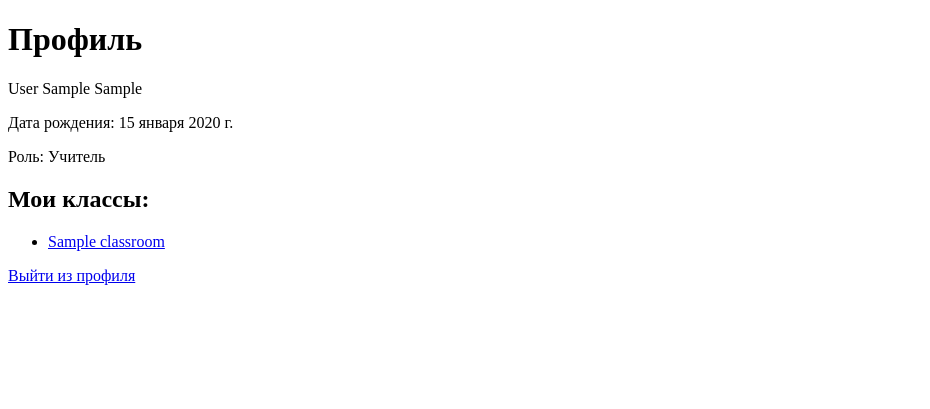
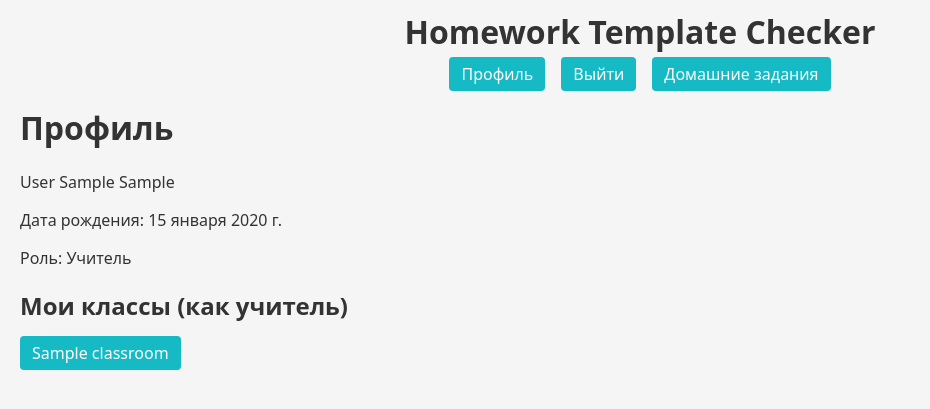
Before and after one commit to Fewerim/homework-template-checker, a Django app: page /profile/ in a window 1280 px wide. Shown: the top 409 px of the page, without its empty margins (0-930 px from the left). Run offline with Django 5.2, Linux system fonts and the light colour scheme; a user stored in the database is signed in; tables that the repository leaves empty hold one stand-in row (values such as "Sample post").

Commit message:
add styles, a basic framework has been created for all pages

```diff
--- /dev/null
+++ b/homework/static/homework/css/style.css
@@ -0,0 +1,85 @@
+body {
+    font-family: system-ui, sans-serif;
+    background-color: #f5f5f5;
+    margin: 0;
+    padding: 10px 20px;
+}
+
+h1, h2, p {
+    color: #333333;
+}
+
+.head {
+    text-align: center;
+    margin-bottom: 20px;
+}
+
+.head h1 {
+    margin: 0 0 10px 0;
+}
+
+.head h1 a {
+    text-decoration: none;
+    color: inherit;
+}
+
+.head h1 a:hover {
+    text-decoration: none;
+}
+
+.head nav ul {
+    list-style: none;
+    margin: 0;
+    padding: 0;
+    display: flex;
+    justify-content: center;
+    gap: 16px;
+}
+
+.head nav a {
+    text-decoration: none;
+    color: #ffffff;
+    background-color: #16BAC5;
+    padding: 6px 12px;
+    border-radius: 4px;
+    transition: background-color 0.2s ease, transform 0.1s ease;
+}
+
+.head nav a:hover {
+    background-color: #1d4ed8;
+    transform: translateY(-1px);
+}
+
+.head nav a:active {
+    transform: translateY(0);
+}
+
+.profile_classes ul {
+    list-style: none;
+    margin: 0;
+    padding: 0;
+    display: flex;
+    gap: 16px;
+}
+
+.profile_classes a {
+    text-decoration: none;
+    color: #ffffff;
+    background-color: #16BAC5;
+    padding: 6px 12px;
+    border-radius: 4px;
+    transition: background-color 0.2s ease, transform 0.1s ease;
+}
+
+.profile_classes a:hover {
+    background-color: #1d4ed8;
+    transform: translateY(-1px);
+}
+
+.profile_classes a:active {
+    transform: translateY(0);
+}
+
+.class_students li {
+    list-style: none;
+}
--- /dev/null
+++ b/homework/templates/homework/base.html
@@ -0,0 +1,33 @@
+{% load static %}
+<!DOCTYPE html>
+<html lang="ru">
+<head>
+    <meta charset="UTF-8">
+    <title>{% block title %}Домашняя страница{% endblock %}</title>
+
+    <link rel="stylesheet" href="{% static 'homework/css/style.css' %}">
+</head>
+<body>
+<header class="head">
+    <h1><a href="{% url 'home' %}">Homework Template Checker</a></h1>
+    <nav>
+      <ul>
+          {% if user.is_authenticated %}
+            <li><a href="{% url 'profile' %}">Профиль</a></li>
+            <li><a href="{% url 'logout' %}">Выйти</a></li>
+          {% else %}
+            <li><a href="{% url 'login' %}">Войти</a></li>
+            <li><a href="{% url 'register' %}">Регистрация</a></li>
+          {% endif %}
+          <li><a href="{% url 'homework_list' %}">Домашние задания</a></li>
+      </ul>
+    </nav>
+</header>
+
+  <main>
+      {% block content %}
+        <h2>Шаблон домашнего задания</h2>
+      {% endblock %}
+  </main>
+</body>
+</html>
--- a/homework/templates/homework/profile.html
+++ b/homework/templates/homework/profile.html
@@ -1,20 +1,19 @@
-<!DOCTYPE html>
-<html lang="en">
-<head>
-    <meta charset="UTF-8">
-    <title>Профиль</title>
-</head>
-<body>
+{% extends "homework/base.html" %}
+
+{% block title %}Профиль{% endblock %}
+
+{% block content %}
     <h1>Профиль</h1>
     <p>{{ profile.last_name }} {{ profile.first_name }} {{ profile.patronymic }}</p>
     <p>Дата рождения: {{ profile.birth_date }}</p>
     <p>Роль: {{ profile.get_role_display }}</p>
 
-    {% if profile.role == "teacher" %}
-        <h2>Мои классы:</h2>
+    <div class="profile_classes">
+         {% if profile.role == "teacher" %}
+        <h2>Мои классы (как учитель)</h2>
         <ul>
           {% for cls in teacher_classes %}
-            <li><a href="{% url 'classroom_detail' cls.id %}">{{ cls.name }}</li>
+            <li><a href="{% url 'classroom_detail' cls.id %}">{{ cls.name }}</a></li>
           {% empty %}
             <li>Нет классов</li>
           {% endfor %}
@@ -23,13 +22,11 @@
         <h2>Классы, где я учусь</h2>
         <ul>
           {% for cls in student_classes %}
-            <li><a href="{% url 'classroom_detail' cls.id %}">{{ cls.name }}</li>
+            <li><a href="{% url 'classroom_detail' cls.id %}">{{ cls.name }}</a></li>
           {% empty %}
             <li>Нет классов</li>
           {% endfor %}
         </ul>
     {% endif %}
-
-    <p></p><a href="{% url 'logout' %}">Выйти из профиля</a></p>
-</body>
-</html>
+    </div>
+{% endblock %}
--- a/homework/views.py
+++ b/homework/views.py
@@ -8,7 +8,7 @@ from homework.models import Profile, Classroom, HomeworkTemplate
 
 
 def home_view(request):
-    return render(request, "homework/home.html")
+    return render(request, "homework/base.html")
 
 
 def homework_demo_view(request):
```
Also changed, not shown: homework/templates/homework/classroom_detail.html (+9 -15 lines), homework/templates/homework/home.html (deleted, +0 -23 lines), homework/templates/homework/homework_demo.html (+6 -9 lines), homework/templates/homework/homework_list.html (+6 -11 lines), homework/templates/homework/login.html (+6 -9 lines), homework/templates/homework/register.html (+6 -9 lines).
